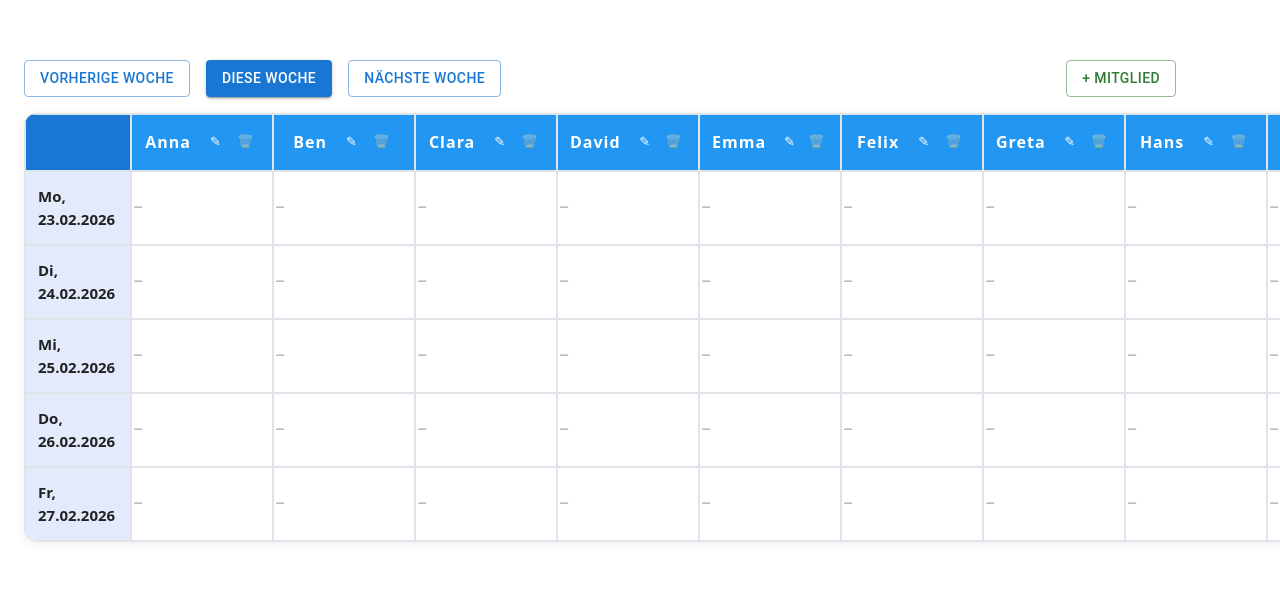
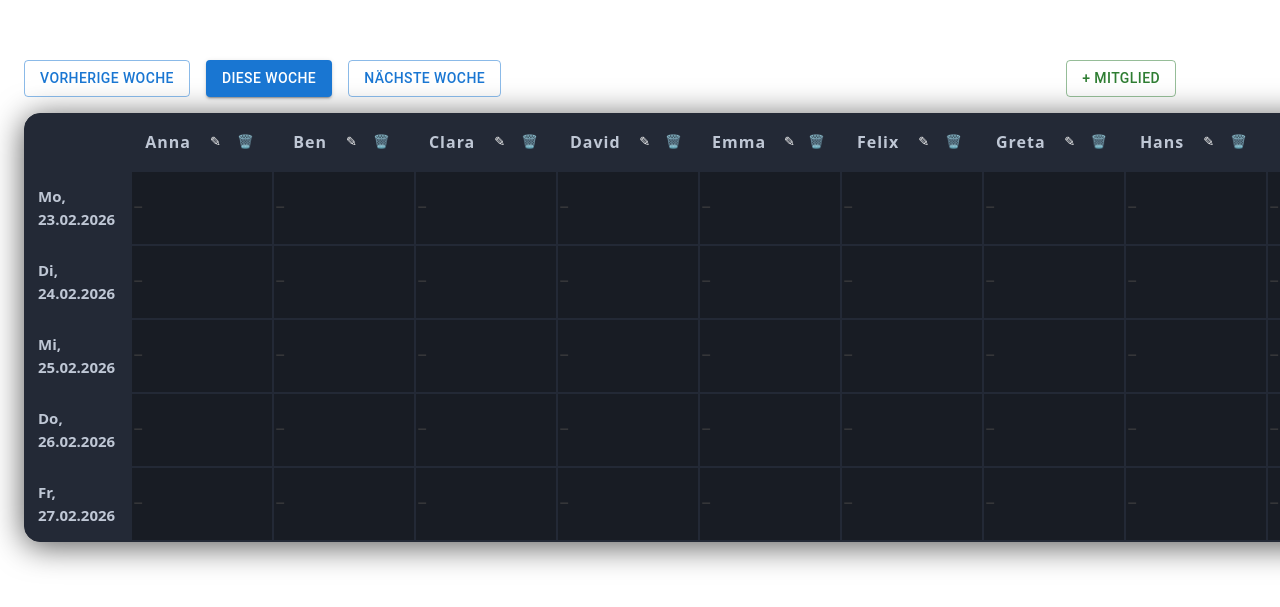
Before and after one commit to schlonz1975/shift-scheduler, a React (Vite) app: page / in a window 1280 px wide. Shown: the part 107-714 px from the top of the page. Built offline with nearby package versions, Linux system fonts and the light colour scheme.

Commit message:
Cleaned up the layout and color theme.

```diff
--- a/src/App.jsx
+++ b/src/App.jsx
@@ -346,11 +346,11 @@ function App() {
               width: "100%",
               borderCollapse: "separate",
               borderSpacing: 0,
-              background: "#f6f8fa",
-              borderRadius: 12,
-              boxShadow: "0 2px 12px #0001",
+              background: "#232936",
+              borderRadius: 16,
+              boxShadow: "0 4px 32px #000a",
               overflow: "hidden",
-              border: "1px solid #e0e4ea",
+              border: "1px solid #232936",
             }}
           >
             <thead>
@@ -360,9 +360,9 @@ function App() {
                     minWidth: 80,
                     maxWidth: 120,
                     width: 80,
-                    background: "#1976d2",
-                    color: "#fff",
-                    border: "1px solid #e0e4ea",
+                    background: "#232936",
+                    color: "#bfc7d5",
+                    border: "1px solid #232936",
                     fontWeight: 700,
                     fontSize: 16,
                     padding: 12,
@@ -402,17 +402,17 @@ function App() {
                                   maxWidth: colWidth,
                                   width: colWidth,
                                   background: snapshot.isDragging
-                                    ? "#1565c0"
-                                    : "#2196f3",
-                                  color: "#fff",
-                                  border: "1px solid #e0e4ea",
+                                    ? "#2d3a53"
+                                    : "#232936",
+                                  color: "#bfc7d5",
+                                  border: "1px solid #232936",
                                   fontWeight: 700,
                                   fontSize: 16,
                                   padding: 12,
                                   letterSpacing: 1,
                                   textAlign: "center",
                                   boxShadow: snapshot.isDragging
-                                    ? "0 2px 8px #1976d244"
+                                    ? "0 2px 8px #23293688"
                                     : undefined,
                                   transition: "background 0.2s",
                                   position: "relative",
@@ -465,19 +465,19 @@ function App() {
               {weekDates.map((date, idx) => (
                 <tr
                   key={date.format("YYYY-MM-DD")}
-                  style={{ background: idx % 2 === 0 ? "#fff" : "#f6f8fa" }}
+                  style={{ background: idx % 2 === 0 ? "#232936" : "#181c24" }}
                 >
                   <td
                     style={{
-                      border: "1px solid #e0e4ea",
+                      border: "1px solid #232936",
                       padding: 12,
                       fontWeight: 600,
-                      background: "#e3eafc",
+                      background: "#232936",
                       minWidth: 80,
                       maxWidth: 120,
                       width: 80,
                       height: 48,
-                      color: "#222",
+                      color: "#bfc7d5",
                       fontSize: 15,
                     }}
                   >
@@ -492,7 +492,7 @@ function App() {
                       <td
                         key={member}
                         style={{
-                          border: "1px solid #e0e4ea",
+                          border: "1px solid #232936",
                           minWidth: colWidth,
                           maxWidth: colWidth,
                           width: colWidth,
@@ -500,19 +500,19 @@ function App() {
                           whiteSpace: "nowrap",
                           textOverflow: "ellipsis",
                           height: 48,
-                          background: isEditing ? "#e3f2fd" : "#fff",
-                          color: "#222",
+                          background: isEditing ? "#2d3a53" : "#181c24",
+                          color: "#bfc7d5",
                           fontSize: 15,
                           cursor: "pointer",
                           transition: "background 0.2s",
                         }}
                         onMouseOver={(e) =>
-                          (e.currentTarget.style.background = "#f0f7ff")
+                          (e.currentTarget.style.background = "#232936")
                         }
                         onMouseOut={(e) =>
                           (e.currentTarget.style.background = isEditing
-                            ? "#e3f2fd"
-                            : "#fff")
+                            ? "#2d3a53"
+                            : "#181c24")
                         }
                       >
                         <span
@@ -531,7 +531,7 @@ function App() {
                               overflow: "hidden",
                               whiteSpace: "nowrap",
                               textOverflow: "ellipsis",
-                              color: "#222",
+                              color: "#bfc7d5",
                               fontWeight: 500,
                             }}
                             onClick={() => {
@@ -548,7 +548,7 @@ function App() {
                                   ?.value || shiftValue,
                               )
                             ) : (
-                              <span style={{ color: "#bbb" }}>–</span>
+                              <span style={{ color: "#444a" }}>–</span>
                             )}
                           </Typography>
                           {shiftValue && (
```
